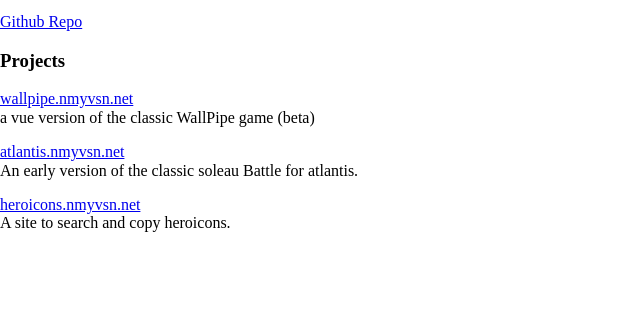
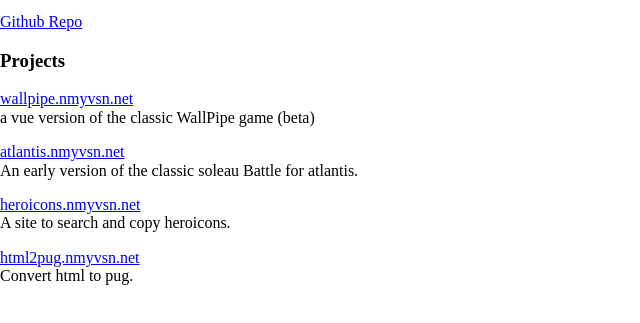
Before and after one commit to NMyVision/nmyvision.net, a plain HTML site: page index.html in a window 1280 px wide. Shown: the part 101-424 px from the top of the page, without its empty margins (0-640 px from the left). Drawn offline with nearby package versions, Linux system fonts and the light colour scheme; a small style sheet from the web is missing.

Commit message:
Update index.html

```diff
--- a/index.html
+++ b/index.html
@@ -43,6 +43,11 @@
       <a href="//heroicons.nmyvsn.net/">heroicons.nmyvsn.net</a></br>
       A site to search and copy heroicons.
     </p>
+
+    <p>
+      <a href="//html2pug.nmyvsn.net/">html2pug.nmyvsn.net</a></br>
+      Convert html to pug.
+    </p>
   </div>
 
 </body>
```
